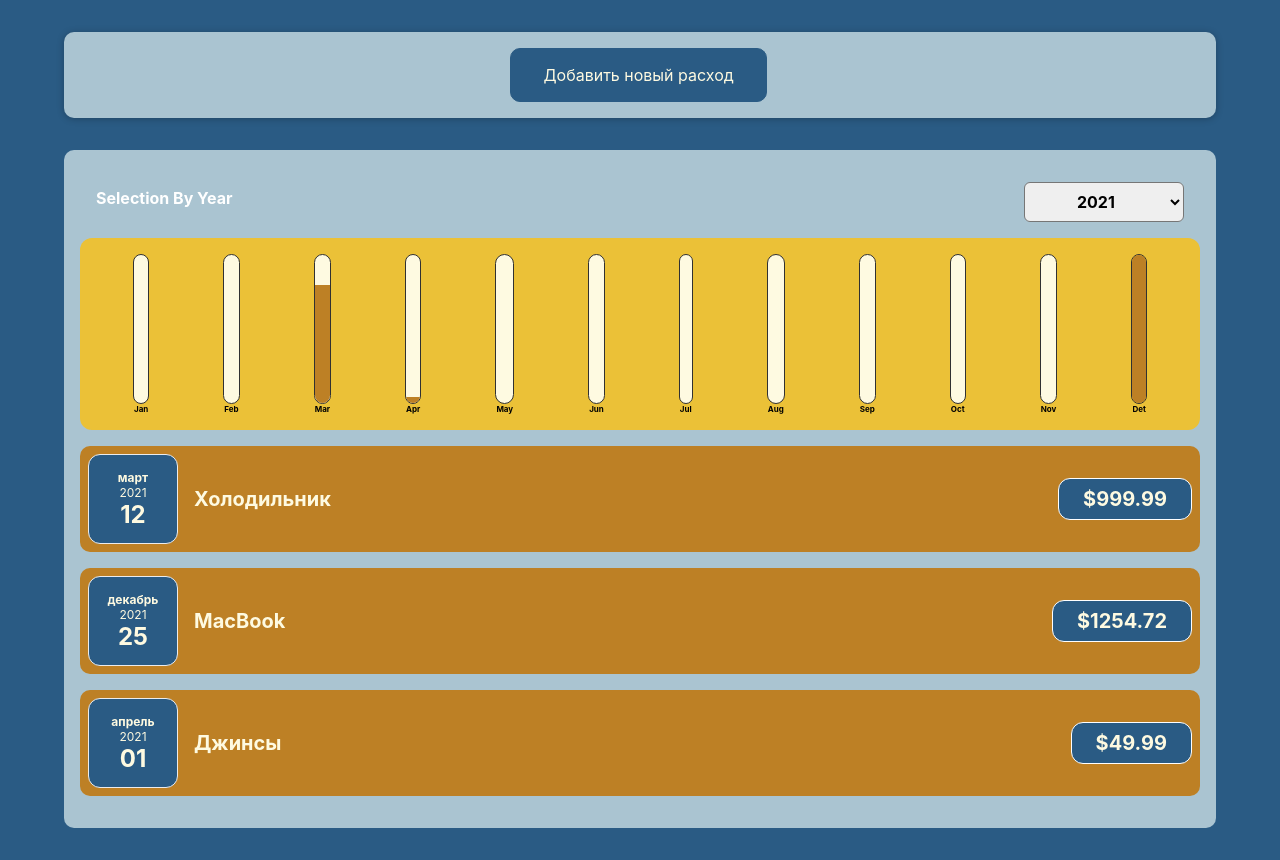
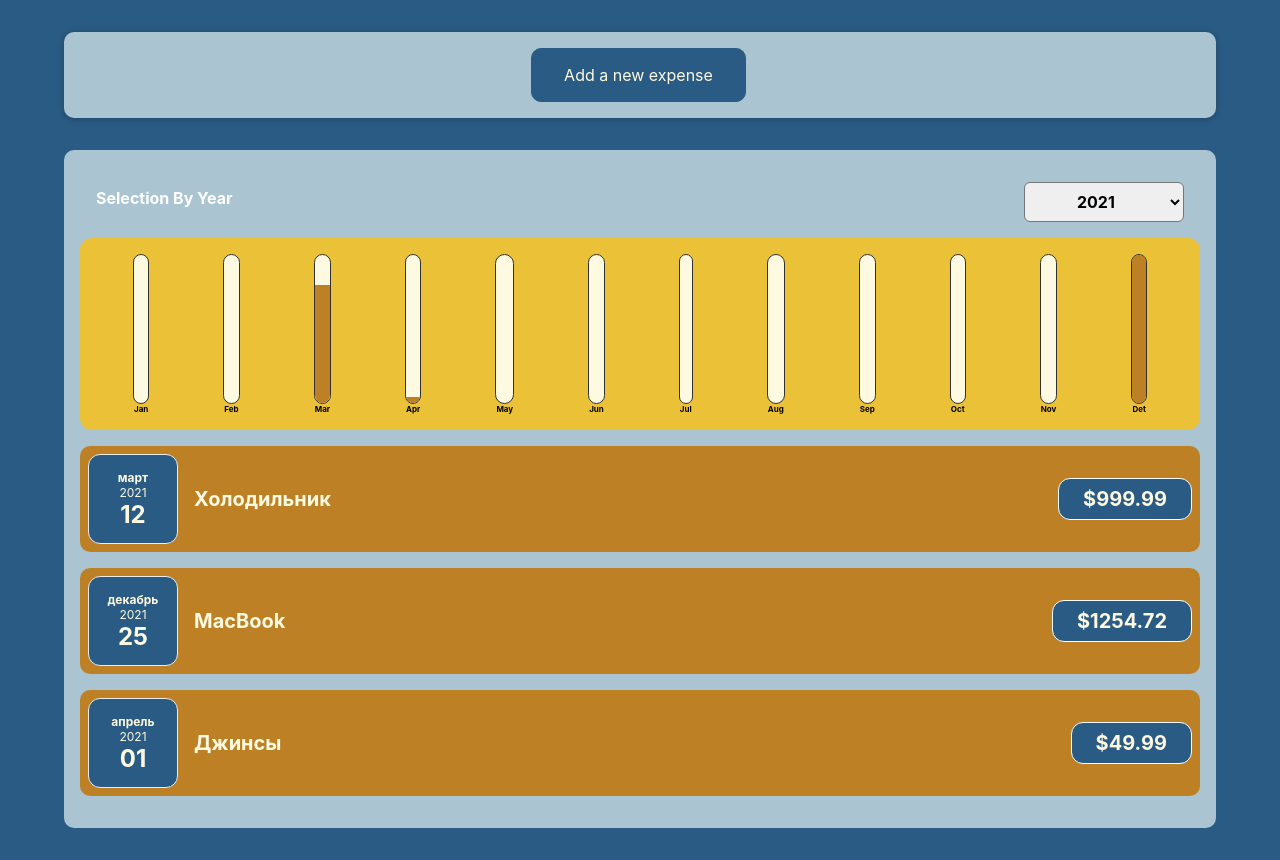
Before and after one commit to BAIBAKOFF/expenses, a React (Create React App) app: page / in a window 1280 px wide. Built offline with nearby package versions, Linux system fonts and the light colour scheme.

Commit message:
Update NewCost.js

```diff
--- a/src/components/NewCost/NewCost.js
+++ b/src/components/NewCost/NewCost.js
@@ -25,7 +25,7 @@ const Newcost = (props) => {
   return (
     <div className="new-cost">
       {!isFormVisible && (
-        <button onClick={inputCostDataHandler}>Добавить новый расход</button>
+        <button onClick={inputCostDataHandler}>Add a new expense</button>
       )}
       {isFormVisible && (
         <CostForm
```
